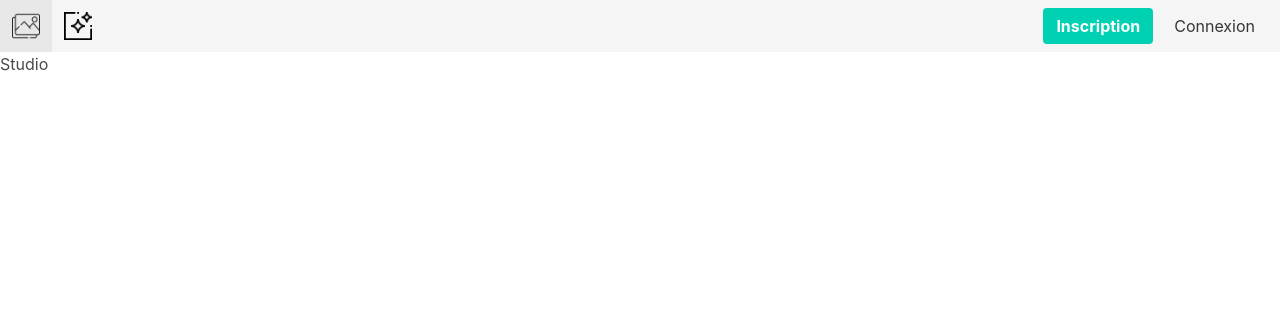
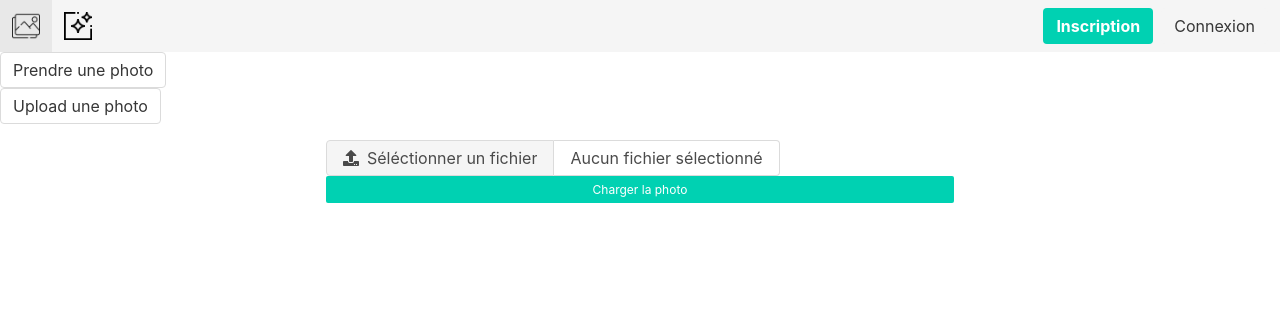
Before and after one commit to FloryneTourret/Camagru, a PHP site: page /index.php/Studio in a window 1280 px wide. Shown: the top 312 px of the page. Run offline with PHP 8.4, Linux system fonts and the light colour scheme; some libraries are stand-ins or nearby versions.

Commit message:
add image

```diff
--- a/controllers/Studio.php
+++ b/controllers/Studio.php
@@ -3,13 +3,46 @@
 Class Studio extends Controller{
 
     public function index(){
-        // $this->loadModel('Accueil_model');
-        // $data['users'] = $this->Accueil_model->get_users();
+        $this->loadModel('Studio_model');
+        $data = array();
+        if (!empty($_FILES))
+        {
+            if ($_FILES['newimg']['type'] == 'image/jpeg' || $_FILES['newimg']['type'] == 'image/png'
+                    || $_FILES['newimg']['type'] == 'image/jpg')
+            {
+                $check = getimagesize($_FILES['newimg']['tmp_name']);
+                if ($check !== false)
+                    $upload = 1;
+                else
+                    $upload = 0;
+                if ($upload == 1)
+                {
+                    $userdir = '/var/www/html/assets/upload/';
+                    if (!file_exists($userdir . $_SESSION['user']['login'])) {
+                        mkdir($userdir . $_SESSION['user']['login'], 0777, true);
+                    }
+                    $target_dir = '/var/www/html/assets/upload/'.$_SESSION['user']['login'].'/';
+                    $name = bin2hex(openssl_random_pseudo_bytes(8));
+                    while (file_exists('/var/www/html/assets/upload'.$_SESSION['user']['login'].'/'.$name))
+                        $name = bin2hex(openssl_random_pseudo_bytes(8));
+                    if ($_FILES['newimg']['type'] == 'image/png')
+                        $name = $name.'.png';
+                    else if ($_FILES['newimg']['type'] == 'image/jpeg')
+                        $name = $name.'.jpg';
+                    $target_file = $target_dir . $name;
+                    move_uploaded_file($_FILES['newimg']['tmp_name'], $target_file);
+                    $target = 'assets/upload/'.$_SESSION['user']['login'].'/'.$name;
+                    $this->Studio_model->addimg($target, $_SESSION['user']['user_id']);
+                }
+                else
+                    $data['error'] = 'Le fichier renseigné n\'est pas une image';
+            }
+        }
+
         $this->loadModel('Studio_model');
         $this->loadView('Base/header_view');
         $this->loadView('Base/navbar_view');
-        //$this->loadView('Accueil/index_view', $data);
-        $this->loadView('Studio/index_view');
+        $this->loadView('Studio/index_view', $data);
         $this->loadView('Base/footer_view');
     }
 }
--- a/models/Studio_model.php
+++ b/models/Studio_model.php
@@ -2,7 +2,11 @@
 
 Class Studio_model extends Model
 {
-
+    public function addimg($path, $id)
+    {
+        $req = $this->db->prepare("INSERT INTO `pictures`(`picture_path`, `picture_user_id`) VALUES ('$path', $id)");
+        $req->execute();
+    }
 }
 
 ?>
--- a/views/Studio/index_view.php
+++ b/views/Studio/index_view.php
@@ -1 +1,32 @@
-<h1>Studio</h1>
+<button class="button" onclick="showtakepicture();">Prendre une photo</button><br>
+<button class="button" onclick="showupload();">Upload une photo</button>
+
+<div class="columns">
+
+    <div class="column is-half is-offset-one-quarter">
+    <form action="/index.php/Studio" method="post" enctype="multipart/form-data" class="form_upload">
+        <div class="file has-name">
+            <label class="file-label">
+            <input class="file-input" id="file_upload" onchange="name_input()" type="file" name="newimg" id="newimg" accept="image/*">
+                <span class="file-cta">
+                <span class="file-icon">
+                    <i class="fas fa-upload"></i>
+                </span>
+                <span class="file-label">
+                    Séléctionner un fichier
+                </span>
+                </span>
+                <span class="file-name" id="file_output">
+                    Aucun fichier sélectionné
+                </span>
+            </label>
+        </div>
+        <div class="field">
+            <button class="button is-small is-fullwidth is-primary" type="submit">Charger la photo</button>
+        </div>
+    </form>
+    </div>
+
+</div>
+
+<script src="/assets/js/account.js"></script>
```
